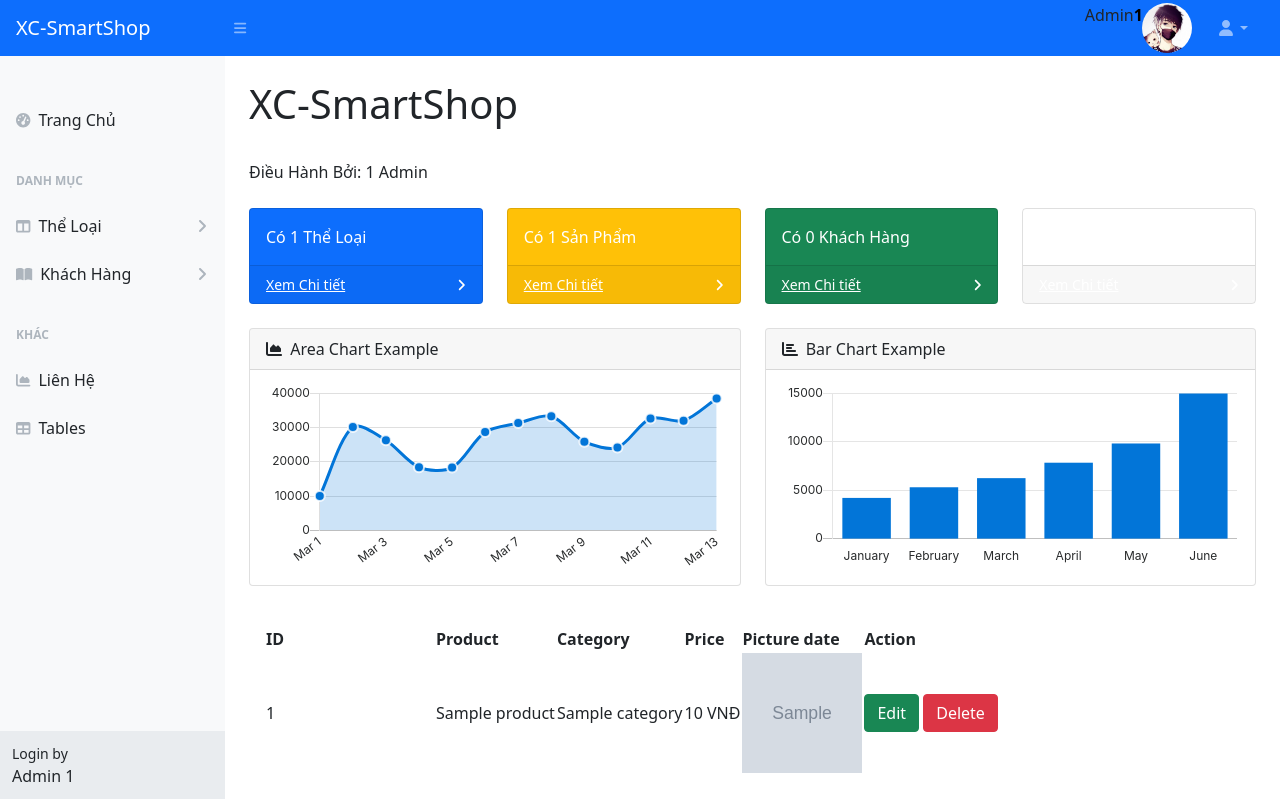
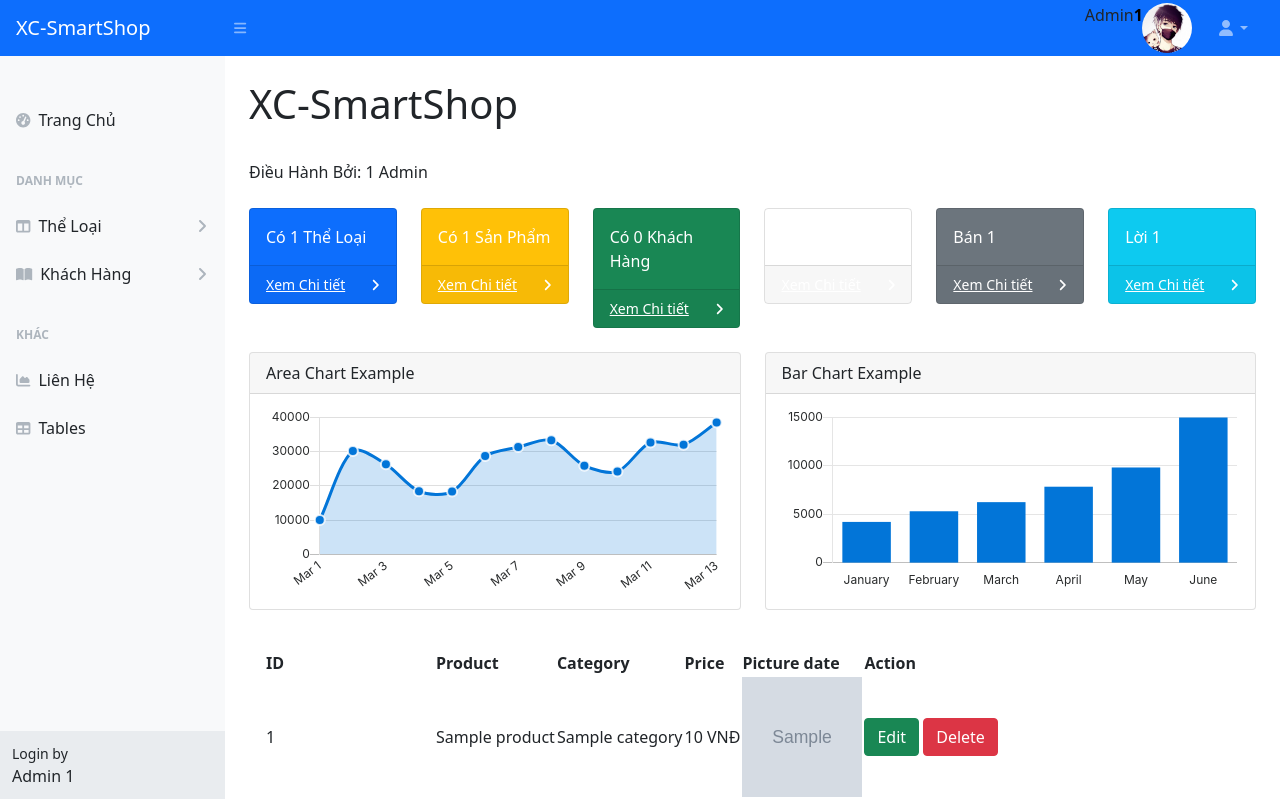
Before and after one commit to MaiXuanCuong/M2, a PHP site: page /index.php in a window 1280 px wide. Shown: the top 799 px of the page. Run offline with PHP 8.4, Linux system fonts and the light colour scheme; the visitor is signed in with stand-in values (Sample User, id 1); tables that the repository leaves empty or names only in its code hold one stand-in row (values such as "Sample post"); grey boxes marked "Sample" are stand-in pictures; some libraries are stand-ins or nearby versions.

Commit message:
testtest

```diff
--- a/casestudy/index/index.php
+++ b/casestudy/index/index.php
@@ -44,7 +44,7 @@ include_once './../layout/sidebar.php';
             <li class="breadcrumb-item active"></li>
         </ol>
         <div class="row">
-            <div class="col-xl-3 col-md-6">
+            <div class="col-xl-2 col-md-6">
                 <div class="card bg-primary text-white mb-4">
                     <div class="card-body">Có <?php echo $rows->TL ;?> Thể Loại</div>
                     <div class="card-footer d-flex align-items-center justify-content-between">
@@ -53,7 +53,7 @@ include_once './../layout/sidebar.php';
                     </div>
                 </div>
             </div>
-            <div class="col-xl-3 col-md-6">
+            <div class="col-xl-2 col-md-6">
                 <div class="card bg-warning text-white mb-4">
                     <div class="card-body">Có <?php echo $rows1->SP ;?> Sản Phẩm</div>
                     <div class="card-footer d-flex align-items-center justify-content-between">
@@ -62,7 +62,7 @@ include_once './../layout/sidebar.php';
                     </div>
                 </div>
             </div>
-            <div class="col-xl-3 col-md-6">
+            <div class="col-xl-2 col-md-6">
                 <div class="card bg-success text-white mb-4">
                     <div class="card-body">Có <?php echo ($rows3->KH - $rows5->AD) ;?> Khách Hàng</div>
                     <div class="card-footer d-flex align-items-center justify-content-between">
@@ -71,9 +71,27 @@ include_once './../layout/sidebar.php';
                     </div>
                 </div>
             </div>
-            <div class="col-xl-3 col-md-6">
+            <div class="col-xl-2 col-md-6">
                 <div class="card bg-danger text-white mb-4">
                     <div class="card-body">Có <?php echo $rows2->HD ;?> Đơn Đặt</div>
+                    <div class="card-footer d-flex align-items-center justify-content-between">
+                        <a class="small text-white stretched-link" href="./../order_product/index.php">Xem Chi tiết</a>
+                        <div class="small text-white"><i class="fas fa-angle-right"></i></div>
+                    </div>
+                </div>
+            </div>
+            <div class="col-xl-2 col-md-6">
+                <div class="card bg-secondary text-white mb-4">
+                    <div class="card-body">Bán <?php echo $rows2->HD ;?></div>
+                    <div class="card-footer d-flex align-items-center justify-content-between">
+                        <a class="small text-white stretched-link" href="./../order_product/index.php">Xem Chi tiết</a>
+                        <div class="small text-white"><i class="fas fa-angle-right"></i></div>
+                    </div>
+                </div>
+            </div>
+            <div class="col-xl-2 col-md-6">
+                <div class="card bg-info text-white mb-4">
+                    <div class="card-body">Lời <?php echo $rows2->HD ;?></div>
                     <div class="card-footer d-flex align-items-center justify-content-between">
                         <a class="small text-white stretched-link" href="./../order_product/index.php">Xem Chi tiết</a>
                         <div class="small text-white"><i class="fas fa-angle-right"></i></div>
@@ -85,7 +103,7 @@ include_once './../layout/sidebar.php';
             <div class="col-xl-6">
                 <div class="card mb-4">
                     <div class="card-header">
-                        <i class="fas fa-chart-area me-1"></i>
+                        <!-- <i class="fas fa-chart-area me-1"></i> -->
                         Area Chart Example
                     </div>
                     <div class="card-body"><canvas id="myAreaChart" width="100%" height="40"></canvas></div>
@@ -94,7 +112,7 @@ include_once './../layout/sidebar.php';
             <div class="col-xl-6">
                 <div class="card mb-4">
                     <div class="card-header">
-                        <i class="fas fa-chart-bar me-1"></i>
+                        <!-- <i class="fas fa-chart-bar me-1"></i> -->
                         Bar Chart Example
                     </div>
                     <div class="card-body"><canvas id="myBarChart" width="100%" height="40"></canvas></div>
```
